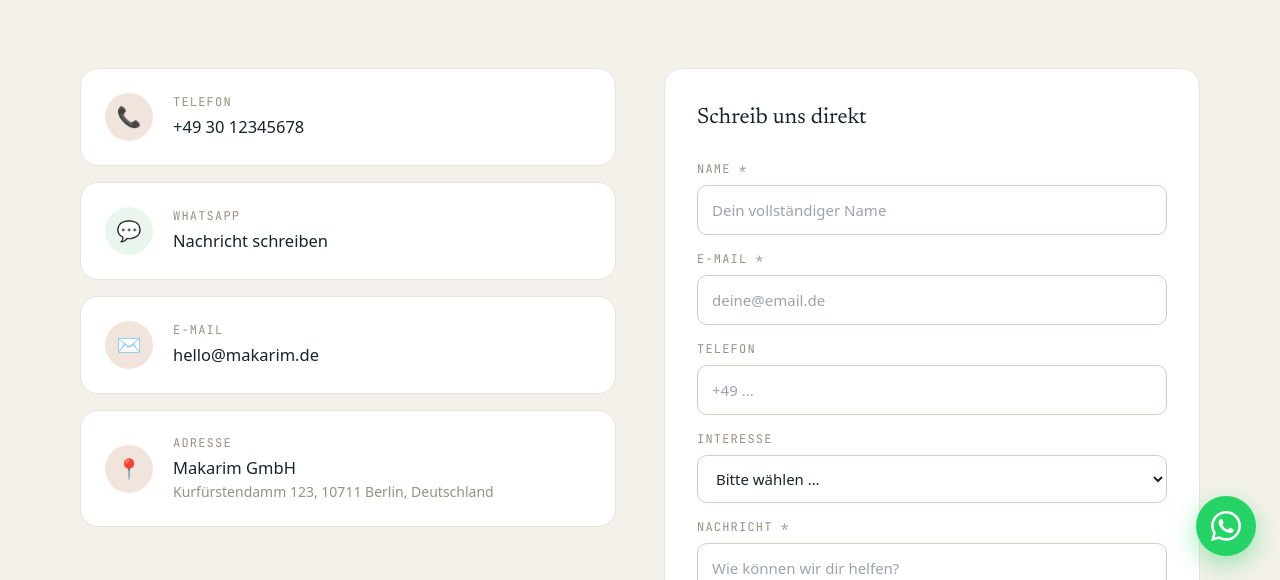
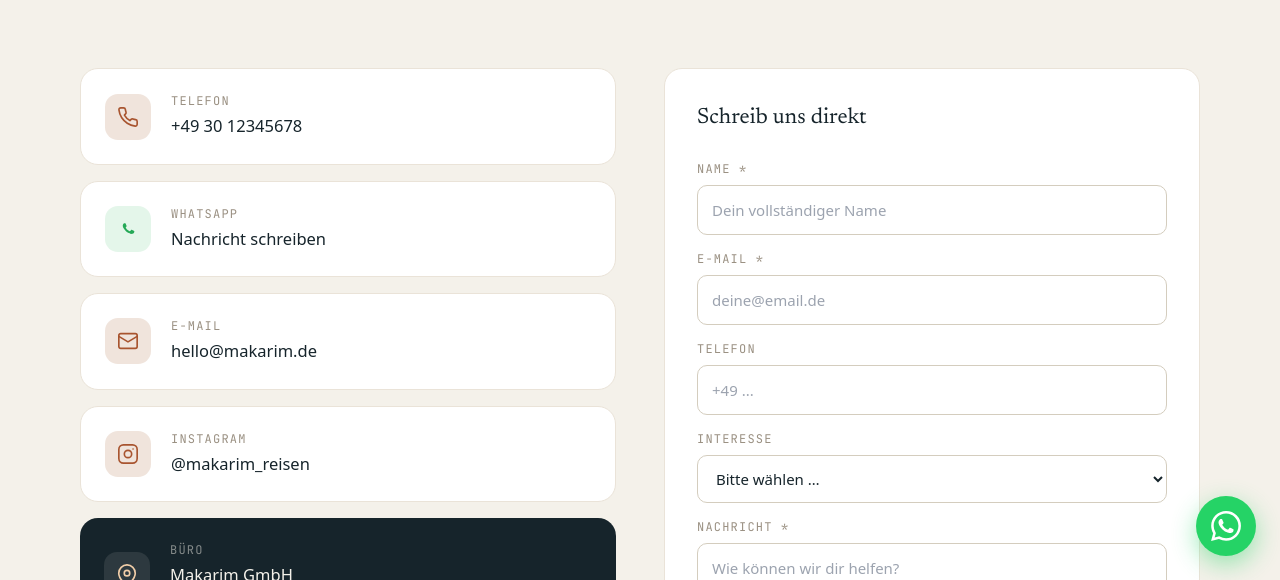
Before and after one commit to itconel2013-crypto/makarim-website, a Next.js app: page /kontakt in a window 1280 px wide. Shown: the part 220-800 px from the top of the page. Built offline with nearby package versions, Linux system fonts and the light colour scheme; no server answers; the database is empty.

Commit message:
fix: Kontakt-Karten – Inline-SVG Icons (Feather/Lucide), 46x46 Container, Büro-Karte dunkel

```diff
--- a/app/kontakt/page.tsx
+++ b/app/kontakt/page.tsx
@@ -2,6 +2,12 @@ import { loadContent } from '@/lib/db';
 import { KontaktForm } from '@/components/kontakt/KontaktForm';
 
 export const metadata = { title: 'Kontakt — Makarim Reisen' };
+
+const iconBox = (bg: string) => ({
+  width: '46px', height: '46px', borderRadius: '13px', flexShrink: 0,
+  display: 'flex', alignItems: 'center', justifyContent: 'center',
+  backgroundColor: bg,
+});
 
 export default async function KontaktPage() {
   const content = await loadContent();
@@ -22,13 +28,13 @@ export default async function KontaktPage() {
 
             {/* Left — Kontaktdaten */}
             <div className="space-y-4">
-              <a
-                href={`tel:${brand.phone}`}
-                className="flex items-center gap-5 p-6 bg-white rounded-card hover:shadow-card transition-shadow"
-                style={{ border: '1px solid #EAE3D8' }}
-              >
-                <div className="w-12 h-12 rounded-full flex items-center justify-center flex-shrink-0" style={{ backgroundColor: '#F0E4DC' }}>
-                  <span style={{ fontSize: '20px' }}>📞</span>
+
+              {/* Telefon */}
+              <a href={`tel:${brand.phone}`} className="flex items-center gap-5 p-6 bg-white rounded-card hover:shadow-card transition-shadow" style={{ border: '1px solid #EAE3D8' }}>
+                <div style={iconBox('#F0E4DC')}>
+                  <svg viewBox="0 0 24 24" width="22" height="22" fill="none" stroke="#A8542F" strokeWidth="1.8" strokeLinecap="round" strokeLinejoin="round">
+                    <path d="M22 16.92v3a2 2 0 0 1-2.18 2 19.79 19.79 0 0 1-8.63-3.07 19.5 19.5 0 0 1-6-6 19.79 19.79 0 0 1-3.07-8.67A2 2 0 0 1 4.11 2h3a2 2 0 0 1 2 1.72c.13.96.36 1.9.7 2.81a2 2 0 0 1-.45 2.11L8.09 9.91a16 16 0 0 0 6 6l1.27-1.27a2 2 0 0 1 2.11-.45c.9.34 1.85.57 2.81.7A2 2 0 0 1 22 16.92Z" />
+                  </svg>
                 </div>
                 <div>
                   <p className="text-xs font-mono uppercase tracking-widest text-body-light mb-1">Telefon</p>
@@ -36,15 +42,12 @@ export default async function KontaktPage() {
                 </div>
               </a>
 
-              <a
-                href={`https://wa.me/${brand.whatsapp}`}
-                target="_blank"
-                rel="noopener noreferrer"
-                className="flex items-center gap-5 p-6 bg-white rounded-card hover:shadow-card transition-shadow"
-                style={{ border: '1px solid #EAE3D8' }}
-              >
-                <div className="w-12 h-12 rounded-full flex items-center justify-center flex-shrink-0" style={{ backgroundColor: '#EAF5EE' }}>
-                  <span style={{ fontSize: '20px' }}>💬</span>
+              {/* WhatsApp */}
+              <a href={`https://wa.me/${brand.whatsapp}`} target="_blank" rel="noopener noreferrer" className="flex items-center gap-5 p-6 bg-white rounded-card hover:shadow-card transition-shadow" style={{ border: '1px solid #EAE3D8' }}>
+                <div style={iconBox('#E4F6EA')}>
+                  <svg viewBox="0 0 24 24" width="23" height="23" fill="#25A957">
+                    <path d="M17.472 14.382c-.297-.149-1.758-.867-2.03-.967-.273-.099-.471-.148-.67.15-.197.297-.767.966-.94 1.164-.173.199-.347.223-.644.075-.297-.15-1.255-.463-2.39-1.475-.883-.788-1.48-1.761-1.653-2.059-.173-.297-.018-.458.13-.606.134-.133.297-.347.446-.52.149-.174.198-.298.298-.497.099-.198.05-.372-.025-.521-.075-.149-.669-1.612-.916-2.207-.242-.579-.487-.5-.669-.51-.173-.008-.371-.01-.57-.01-.198 0-.52.074-.792.372-.272.297-1.04 1.016-1.04 2.479 0 1.462 1.065 2.875 1.213 3.074.149.198 2.096 3.2 5.077 4.487.709.306 1.262.489 1.694.625.712.227 1.36.195 1.871.118.571-.085 1.758-.719 2.006-1.413.248-.694.248-1.289.173-1.413-.074-.124-.272-.198-.57-.347" />
+                  </svg>
                 </div>
                 <div>
                   <p className="text-xs font-mono uppercase tracking-widest text-body-light mb-1">WhatsApp</p>
@@ -52,13 +55,13 @@ export default async function KontaktPage() {
                 </div>
               </a>
 
-              <a
-                href={`mailto:${brand.email}`}
-                className="flex items-center gap-5 p-6 bg-white rounded-card hover:shadow-card transition-shadow"
-                style={{ border: '1px solid #EAE3D8' }}
-              >
-                <div className="w-12 h-12 rounded-full flex items-center justify-center flex-shrink-0" style={{ backgroundColor: '#F0E4DC' }}>
-                  <span style={{ fontSize: '20px' }}>✉️</span>
+              {/* E-Mail */}
+              <a href={`mailto:${brand.email}`} className="flex items-center gap-5 p-6 bg-white rounded-card hover:shadow-card transition-shadow" style={{ border: '1px solid #EAE3D8' }}>
+                <div style={iconBox('#F0E4DC')}>
+                  <svg viewBox="0 0 24 24" width="22" height="22" fill="none" stroke="#A8542F" strokeWidth="1.8" strokeLinecap="round" strokeLinejoin="round">
+                    <rect x="2" y="4" width="20" height="16" rx="2" />
+                    <path d="m22 7-10 6L2 7" />
+                  </svg>
                 </div>
                 <div>
                   <p className="text-xs font-mono uppercase tracking-widest text-body-light mb-1">E-Mail</p>
@@ -66,19 +69,38 @@ export default async function KontaktPage() {
                 </div>
               </a>
 
-              <div
-                className="flex items-center gap-5 p-6 bg-white rounded-card"
-                style={{ border: '1px solid #EAE3D8' }}
-              >
-                <div className="w-12 h-12 rounded-full flex items-center justify-center flex-shrink-0" style={{ backgroundColor: '#F0E4DC' }}>
-                  <span style={{ fontSize: '20px' }}>📍</span>
+              {/* Instagram */}
+              {brand.instagram && (
+                <a href={`https://instagram.com/${brand.instagram.replace('@', '')}`} target="_blank" rel="noopener noreferrer" className="flex items-center gap-5 p-6 bg-white rounded-card hover:shadow-card transition-shadow" style={{ border: '1px solid #EAE3D8' }}>
+                  <div style={iconBox('#F0E4DC')}>
+                    <svg viewBox="0 0 24 24" width="22" height="22" fill="none" stroke="#A8542F" strokeWidth="1.8" strokeLinecap="round" strokeLinejoin="round">
+                      <rect x="2" y="2" width="20" height="20" rx="5" />
+                      <circle cx="12" cy="12" r="4" />
+                      <path d="M17.5 6.5h.01" />
+                    </svg>
+                  </div>
+                  <div>
+                    <p className="text-xs font-mono uppercase tracking-widest text-body-light mb-1">Instagram</p>
+                    <p className="font-medium text-ink">{brand.instagram}</p>
+                  </div>
+                </a>
+              )}
+
+              {/* Büro */}
+              <div className="flex items-center gap-5 p-6 rounded-card" style={{ backgroundColor: '#16242B' }}>
+                <div style={{ ...iconBox('rgba(244,241,234,0.1)') }}>
+                  <svg viewBox="0 0 24 24" width="22" height="22" fill="none" stroke="#F0CDA8" strokeWidth="1.8" strokeLinecap="round" strokeLinejoin="round">
+                    <path d="M21 10c0 7-9 13-9 13s-9-6-9-13a9 9 0 0 1 18 0Z" />
+                    <circle cx="12" cy="10" r="3" />
+                  </svg>
                 </div>
                 <div>
-                  <p className="text-xs font-mono uppercase tracking-widest text-body-light mb-1">Adresse</p>
-                  <p className="font-medium text-ink">{brand.address1}</p>
-                  <p className="text-body-light text-sm">{brand.address2}</p>
+                  <p className="text-xs font-mono uppercase tracking-widest mb-1" style={{ color: 'rgba(244,241,234,0.5)' }}>Büro</p>
+                  <p className="font-medium" style={{ color: '#F4F1EA' }}>{brand.address1}</p>
+                  <p className="text-sm" style={{ color: 'rgba(244,241,234,0.6)' }}>{brand.address2}</p>
                 </div>
               </div>
+
             </div>
 
             {/* Right — Kontaktformular */}
```
